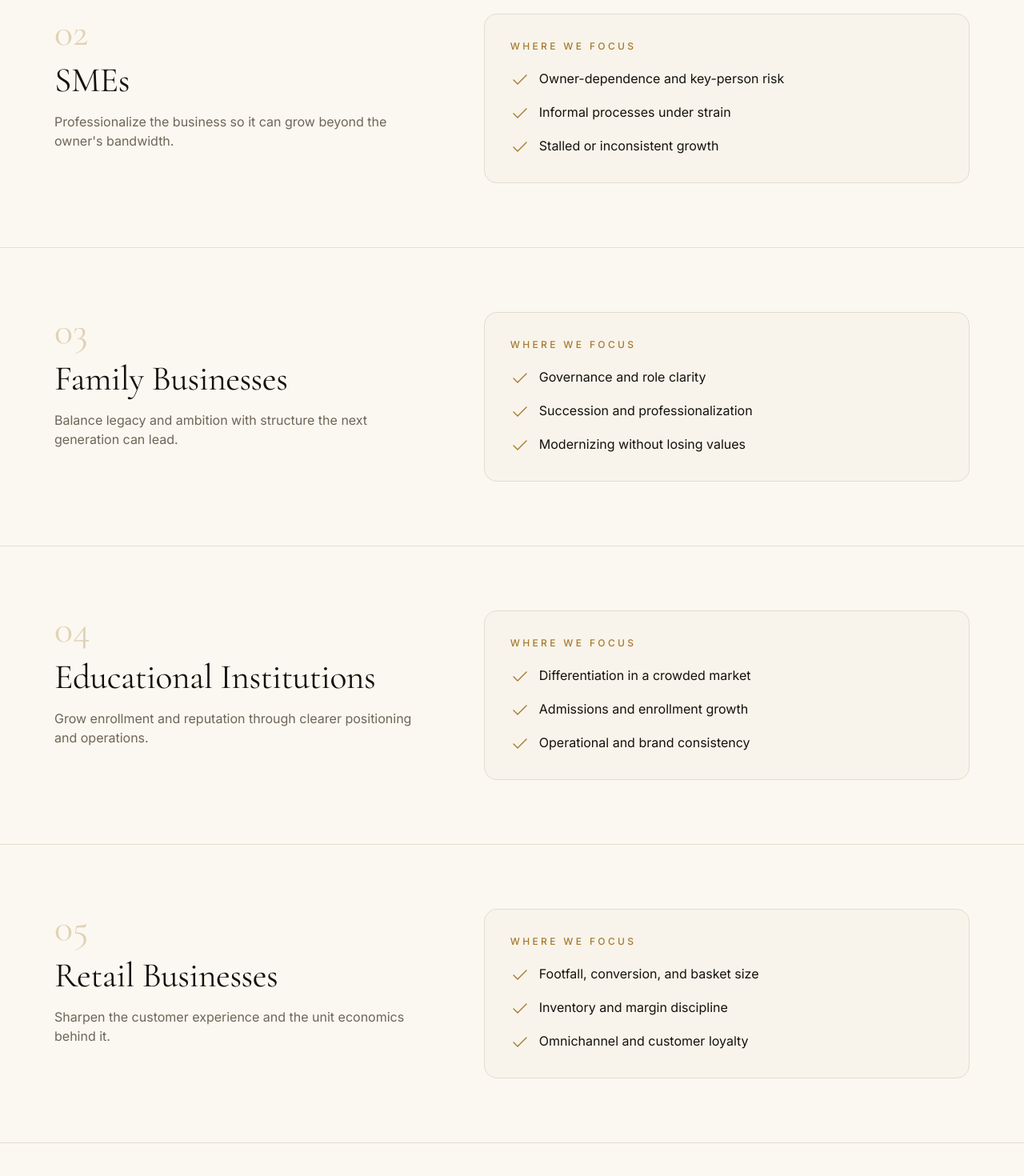
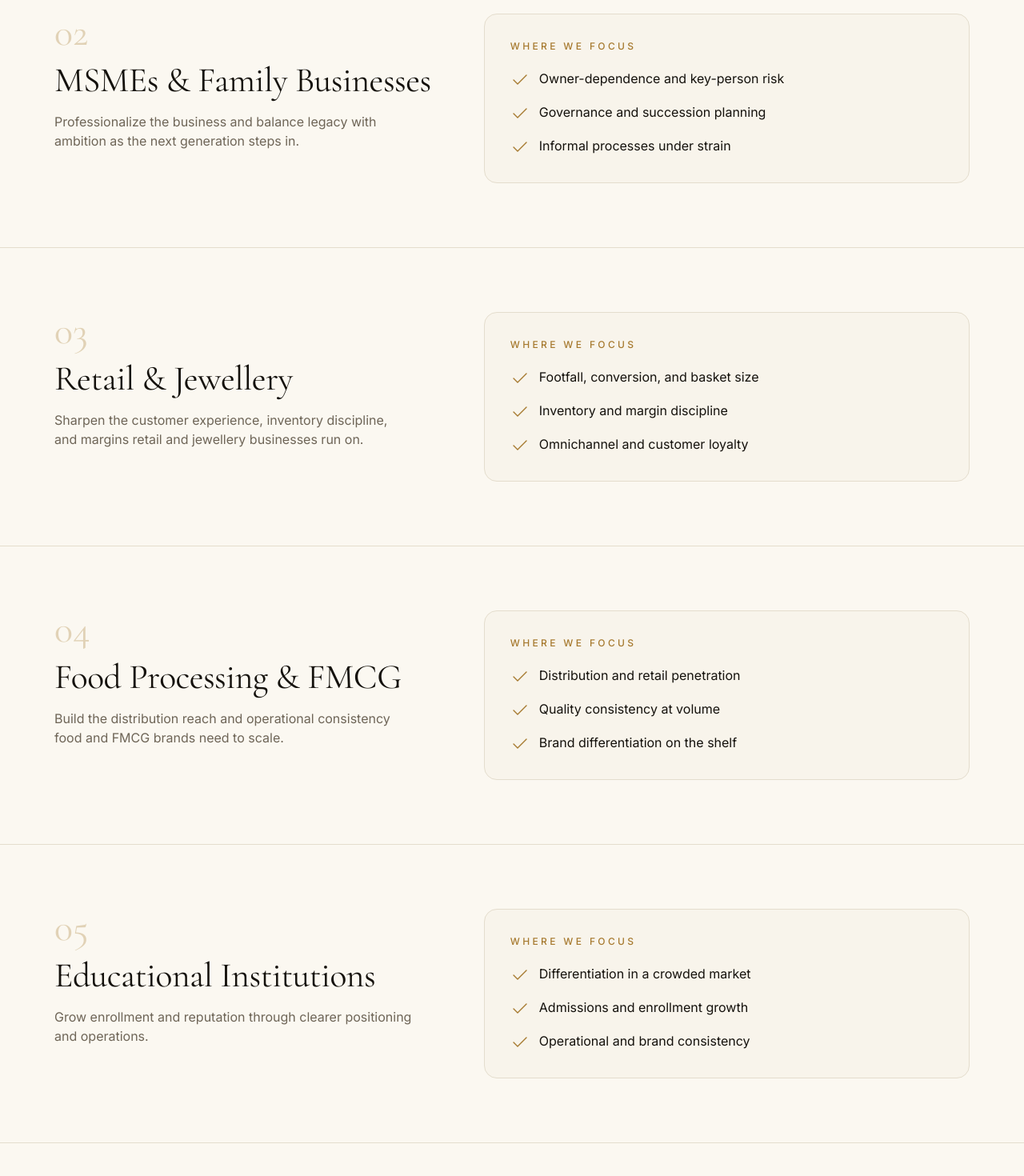
Before and after one commit to madhumitaganeshkumar123-ship-it/cupnsaucer, a Next.js app: page /industries in a window 1280 px wide. Shown: the part 940-2410 px from the top of the page at 80% size. Built offline with nearby package versions, Linux system fonts and the light colour scheme.

Commit message:
Replace industries list with 11 sectors; add businessTypes data

```diff
--- a/src/data/content.ts
+++ b/src/data/content.ts
@@ -12,36 +12,47 @@ export type Industry = {
 
 export const industries: Industry[] = [
   {
-    slug: "startups",
-    title: "Startups",
+        slug: "manufacturing",
+        title: "Manufacturing",
         blurb:
-      "Move from founder intuition to a repeatable model without losing speed.",
+                "Expand distribution and operational discipline to capture more demand.",
         challenges: [
-      "Finding repeatable, scalable growth",
-      "Building first real processes",
-      "Stretching limited resources",
+                "Distribution and channel expansion",
+                "Operational efficiency and quality",
+                "Moving from volume to value",
               ],
   },
   {
-    slug: "smes",
-    title: "SMEs",
+        slug: "msmes-family-businesses",
+        title: "MSMEs & Family Businesses",
         blurb:
-      "Professionalize the business so it can grow beyond the owner's bandwidth.",
+                "Professionalize the business and balance legacy with ambition as the next generation steps in.",
         challenges: [
                 "Owner-dependence and key-person risk",
+                "Governance and succession planning",
                 "Informal processes under strain",
-      "Stalled or inconsistent growth",
               ],
   },
   {
-    slug: "family-businesses",
-    title: "Family Businesses",
+        slug: "retail-jewellery",
+        title: "Retail & Jewellery",
         blurb:
-      "Balance legacy and ambition with structure the next generation can lead.",
+                "Sharpen the customer experience, inventory discipline, and margins retail and jewellery businesses run on.",
         challenges: [
-      "Governance and role clarity",
-      "Succession and professionalization",
-      "Modernizing without losing values",
+                "Footfall, conversion, and basket size",
+                "Inventory and margin discipline",
+                "Omnichannel and customer loyalty",
+              ],
+  },
+  {
+        slug: "food-processing-fmcg",
+        title: "Food Processing & FMCG",
+        blurb:
+                "Build the distribution reach and operational consistency food and FMCG brands need to scale.",
+        challenges: [
+                "Distribution and retail penetration",
+                "Quality consistency at volume",
+                "Brand differentiation on the shelf",
               ],
   },
   {
@@ -56,27 +67,87 @@ export const industries: Industry[] = [
               ],
   },
   {
-    slug: "retail",
-    title: "Retail Businesses",
+        slug: "healthcare",
+        title: "Healthcare",
         blurb:
-      "Sharpen the customer experience and the unit economics behind it.",
+                "Build patient trust and operational systems that let healthcare providers grow without compromising care.",
         challenges: [
-      "Footfall, conversion, and basket size",
-      "Inventory and margin discipline",
-      "Omnichannel and customer loyalty",
+                "Patient acquisition and retention",
+                "Operational and staffing consistency",
+                "Trust and reputation building",
               ],
   },
   {
-    slug: "manufacturing",
-    title: "Manufacturing Companies",
+        slug: "hospitality-tourism",
+        title: "Hospitality & Tourism",
         blurb:
-      "Expand distribution and operational discipline to capture more demand.",
+                "Turn guest experience into repeat business and steady occupancy.",
         challenges: [
-      "Distribution and channel expansion",
-      "Operational efficiency and quality",
-      "Moving from volume to value",
+                "Occupancy and seasonal demand",
+                "Guest experience consistency",
+                "Digital presence and bookings",
               ],
   },
+  {
+        slug: "agriculture-fpos",
+        title: "Agriculture & FPOs",
+        blurb:
+                "Build market linkages and operational structure that help farmer collectives and agri-businesses scale.",
+        challenges: [
+                "Market linkages and price realization",
+                "Aggregation and quality standards",
+                "Access to structured financing",
+              ],
+  },
+  {
+        slug: "technology-ai-startups",
+        title: "Technology & AI Startups",
+        blurb:
+                "Move from founder-led product bets to a repeatable go-to-market engine.",
+        challenges: [
+                "Product-market fit validation",
+                "Repeatable go-to-market motion",
+                "Scaling without losing speed",
+              ],
+  },
+  {
+        slug: "professional-services",
+        title: "Professional Services",
+        blurb:
+                "Turn expertise into a scalable practice with structured delivery and client acquisition.",
+        challenges: [
+                "Dependence on a few rainmakers",
+                "Standardizing service delivery",
+                "Predictable client acquisition",
+              ],
+  },
+  {
+        slug: "startups-entrepreneurship",
+        title: "Startups & Entrepreneurship",
+        blurb:
+                "Move from founder intuition to a repeatable model without losing speed.",
+        challenges: [
+                "Finding repeatable, scalable growth",
+                "Building first real processes",
+                "Stretching limited resources",
+              ],
+  },
+]  ;
+
+export type BusinessType = {
+    title: string;
+};
+
+export const businessTypes: BusinessType[] = [
+  { title: "Startups" },
+  { title: "MSMEs" },
+  { title: "Family Businesses" },
+  { title: "Small Businesses" },
+  { title: "Mid-Sized Enterprises" },
+  { title: "Large Enterprises" },
+  { title: "High-Growth Companies" },
+  { title: "D2C Brands" },
+  { title: "Franchises" },
   ];
 
 export function getIndustry(slug: string) {
```
Lines whose indentation alone changed are shown as unchanged.
